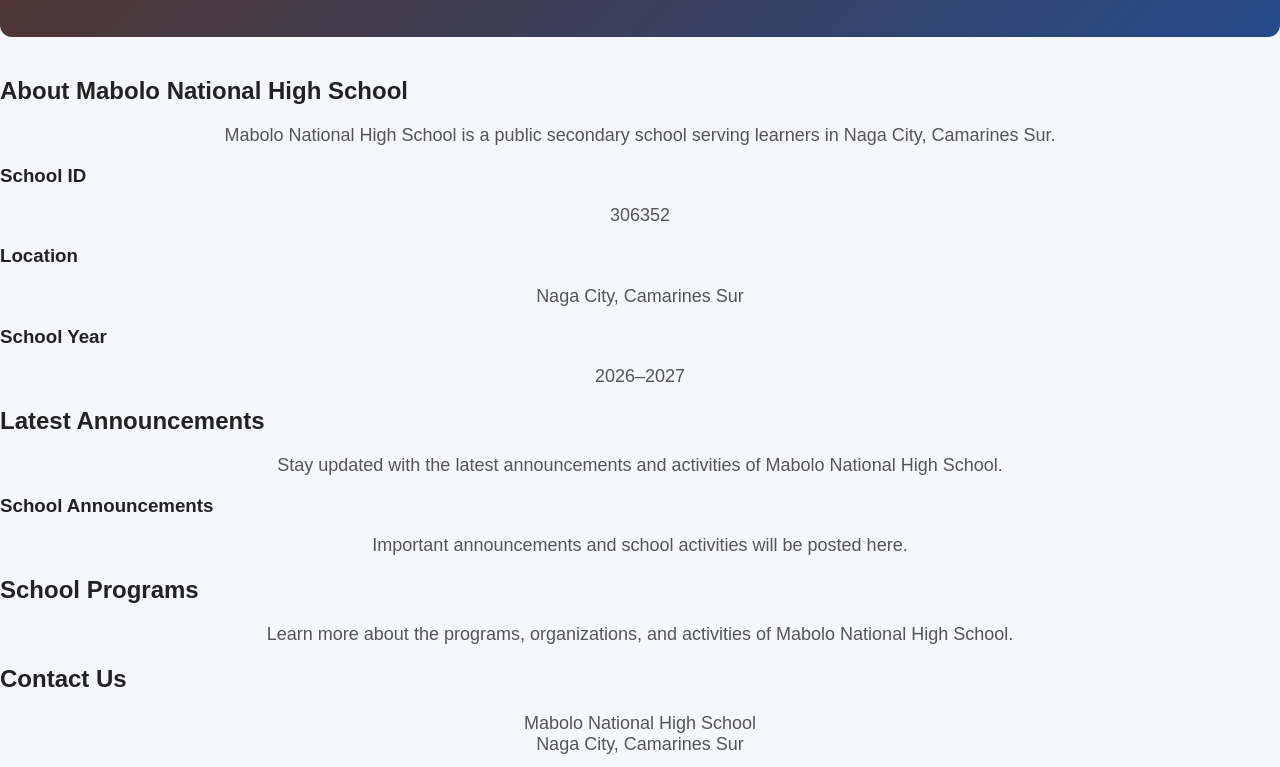
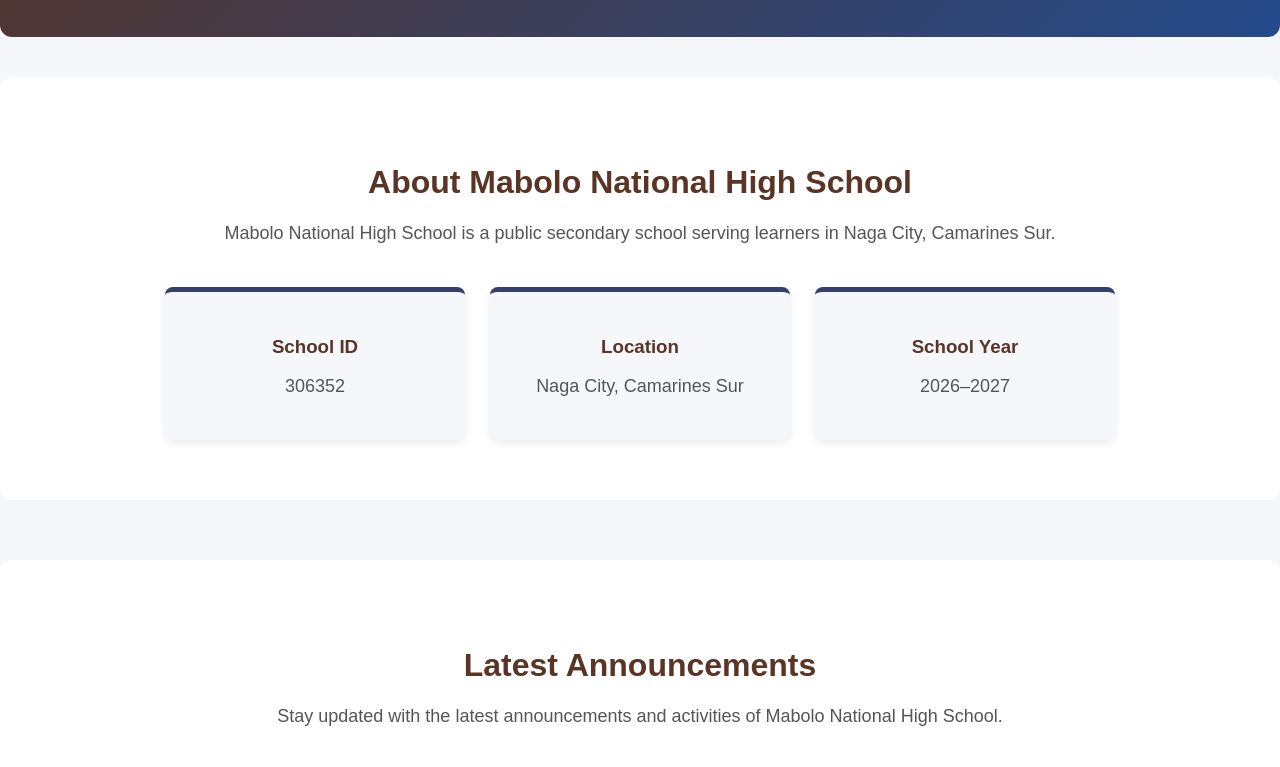
Before and after one commit to mabolonationalhighschool/mabolonationalhighschool.github.io, a plain HTML site: page index.html in a window 1280 px wide. Shown: the part 560-1327 px from the top of the page. Drawn offline with Linux system fonts and the light colour scheme.

Commit message:
Add general styling for sections and footer

```diff
--- a/style.css
+++ b/style.css
@@ -98,3 +98,105 @@ nav a:hover {
 .hero-buttons a:hover {
     background: #e8edf5;
 }
+/* ==============================
+   GENERAL SECTION
+   ============================== */
+
+.about-section,
+.announcements-section,
+.programs-section,
+.contact-section {
+    max-width: 1200px;
+    margin: 0 auto 60px;
+    padding: 60px 40px;
+    background: white;
+    border-radius: 12px;
+}
+
+
+/* ==============================
+   SECTION HEADINGS
+   ============================== */
+
+.section-heading {
+    text-align: center;
+    margin-bottom: 40px;
+}
+
+.section-heading h2 {
+    color: #5a3424;
+    font-size: 32px;
+    margin-bottom: 15px;
+}
+
+.section-heading p {
+    color: #555;
+    font-size: 18px;
+    line-height: 1.6;
+}
+
+
+/* ==============================
+   SCHOOL INFORMATION
+   ============================== */
+
+.school-details {
+    display: flex;
+    justify-content: center;
+    gap: 25px;
+    flex-wrap: wrap;
+}
+
+.info-card {
+    width: 250px;
+    padding: 25px;
+    text-align: center;
+    border-top: 5px solid #343f70;
+    border-radius: 8px;
+    background-color: #f5f7fa;
+    box-shadow: 0 3px 10px rgba(0, 0, 0, 0.08);
+}
+
+.info-card h3 {
+    color: #5a3424;
+    margin-bottom: 10px;
+}
+
+.info-card p {
+    color: #555;
+    font-size: 18px;
+}
+
+
+/* ==============================
+   ANNOUNCEMENTS
+   ============================== */
+
+.announcement-card {
+    max-width: 800px;
+    margin: auto;
+    padding: 25px;
+    border-left: 6px solid #343f70;
+    background-color: #f5f7fa;
+}
+
+.announcement-card h3 {
+    color: #5a3424;
+}
+
+
+/* ==============================
+   FOOTER
+   ============================== */
+
+footer {
+    background-color: #343f70;
+    color: white;
+    text-align: center;
+    padding: 25px;
+}
+
+footer p {
+    color: white;
+    margin: 0;
+}
```
